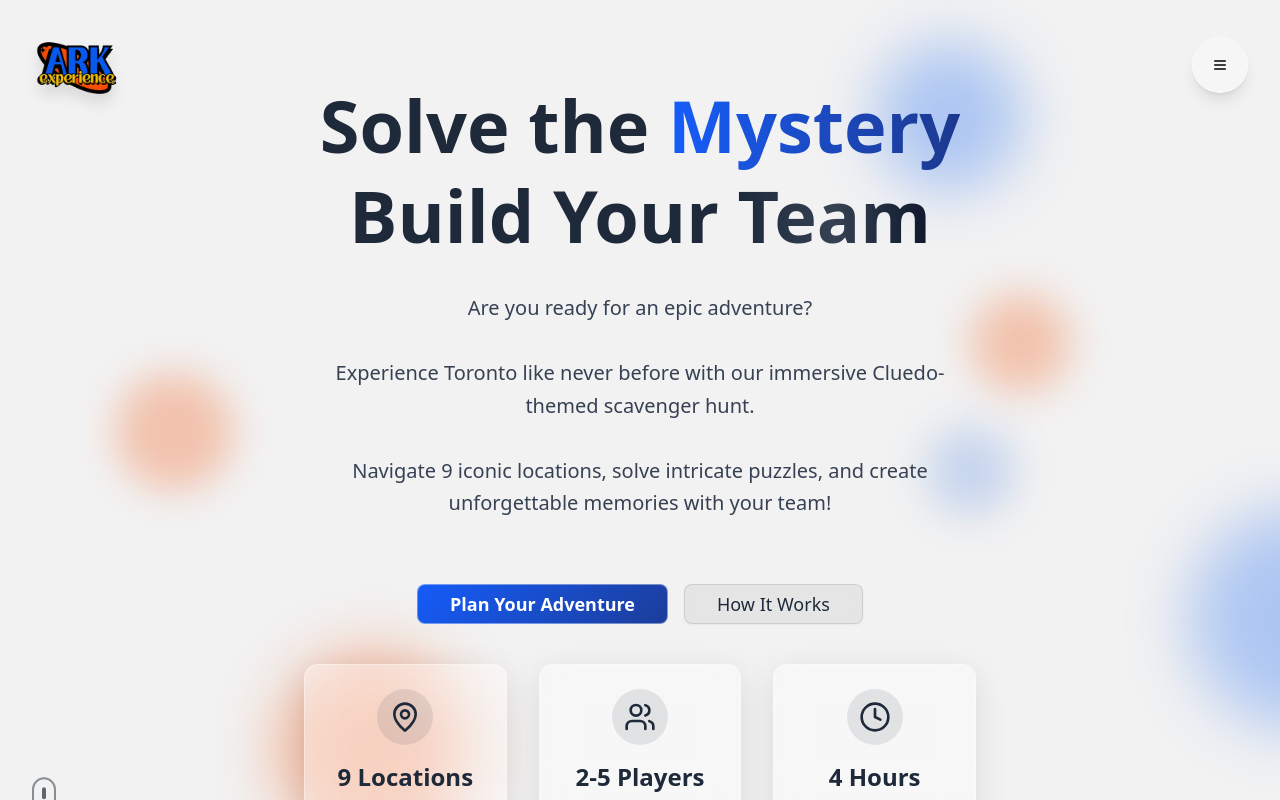
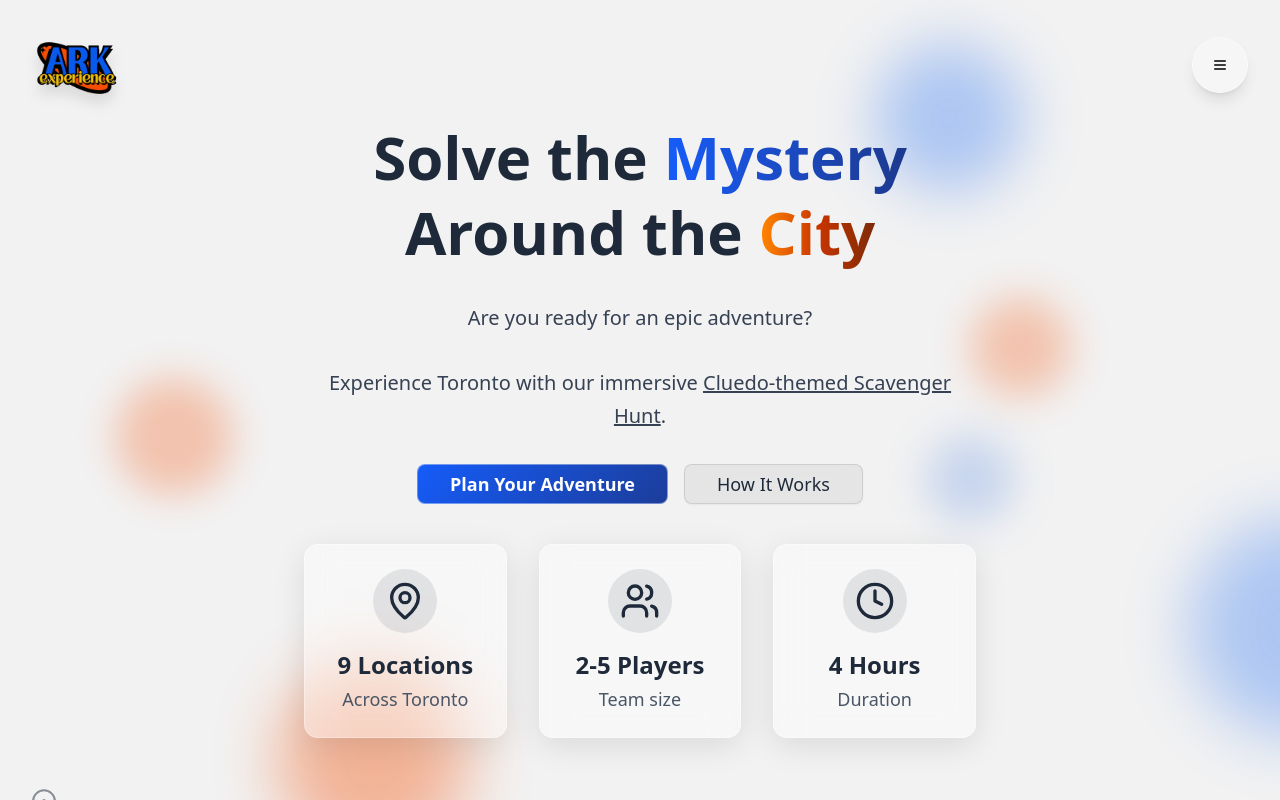
Before and after one commit to radroid/ark-experiences, a Next.js app: page / in a window 1280 px wide. Built offline with nearby package versions, Linux system fonts and the light colour scheme.

Commit message:
fix: Spacing and Sizing for hero section

```diff
--- a/src/components/sections/hero-section.tsx
+++ b/src/components/sections/hero-section.tsx
@@ -37,9 +37,8 @@ export default function HeroSection() {
   }
 
 
-
   return (
-    <section id="hero-section" className="relative min-h-screen flex items-center justify-center overflow-hidden">
+    <section id="hero-section" className="relative min-h-screen flex items-center justify-center overflow-hidden p-10">
       {/* Lava Lamp Background */}
       <div className="absolute inset-0 gradient-hero lava-lamp-bg" />
 
@@ -58,7 +57,7 @@ export default function HeroSection() {
 
       {/* Main Content */}
       <motion.div
-        className="relative z-10 max-w-7xl mx-auto px-4 sm:px-6 lg:px-8 text-center pt-20"
+        className="relative z-10 max-w-7xl mx-auto px-4 sm:px-6 lg:px-8 text-center py-20"
         variants={containerVariants}
         initial="hidden"
         animate="visible"
@@ -68,7 +67,7 @@ export default function HeroSection() {
           variants={itemVariants}
         >
           <motion.h1
-            className="text-3xl md:text-5xl lg:text-7xl font-bold text-gray-800 leading-tight"
+            className="text-3xl md:text-5xl lg:text-6xl font-bold text-gray-800 leading-tight"
             variants={itemVariants}
           >
             Solve the{' '}
@@ -76,9 +75,9 @@ export default function HeroSection() {
               Mystery
             </span>
             <br />
-            Build Your{' '}
-            <span className="bg-gradient-to-r from-slate-800 via-gray-700 to-slate-900 bg-clip-text text-transparent">
-              Team
+            Around the{' '}
+            <span className="bg-gradient-to-r from-orange-400 via-orange-700 to-orange-900 bg-clip-text text-transparent">
+              City
             </span>
           </motion.h1>
 
@@ -89,11 +88,7 @@ export default function HeroSection() {
             Are you ready for an epic adventure?
             <br />
             <br />
-            Experience Toronto like never before with our immersive Cluedo-themed scavenger hunt.
-            <br />
-            <br />
-            Navigate 9 iconic locations, solve intricate puzzles, and create unforgettable memories with your team!
-            <br />
+            Experience Toronto with our immersive <u>Cluedo-themed Scavenger Hunt</u>.
             <br />
           </motion.p>
 
@@ -137,11 +132,11 @@ export default function HeroSection() {
             >
               <div className="flex justify-center mb-4">
                 <div className="p-3 rounded-full bg-gray-800/10">
-                  <stat.icon className="h-8 w-8 text-gray-800" />
+                  <stat.icon className="h-6 w-6 md:h-8 md:w-8 lg:h-10 lg:w-10 text-gray-800" />
                 </div>
               </div>
-              <h3 className="text-2xl font-bold text-gray-800 mb-1">{stat.label}</h3>
-              <p className="text-gray-600">{stat.description}</p>
+              <h3 className="text-lg md:text-xl lg:text-2xl font-bold text-gray-800 mb-1">{stat.label}</h3>
+              <p className="text-gray-600 text-sm md:text-base lg:text-lg">{stat.description}</p>
             </motion.div>
           ))}
         </motion.div>
```
